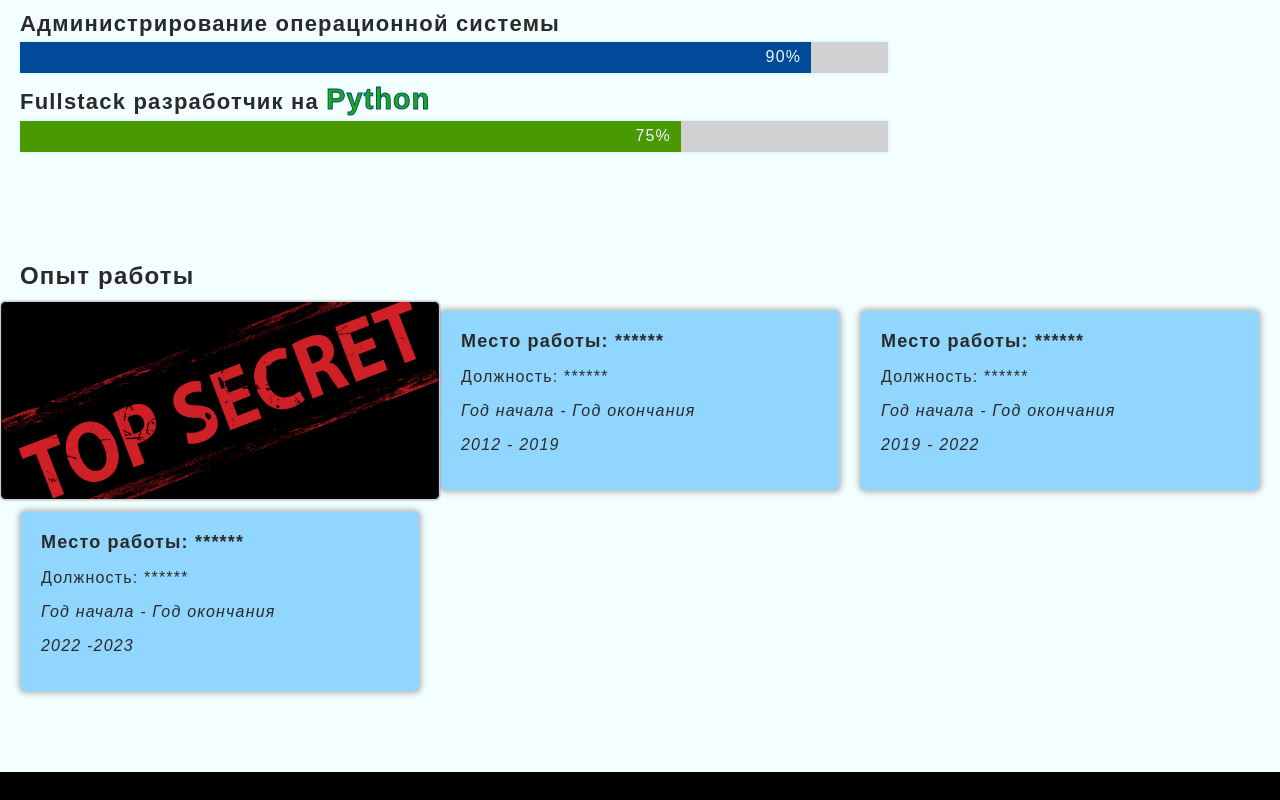
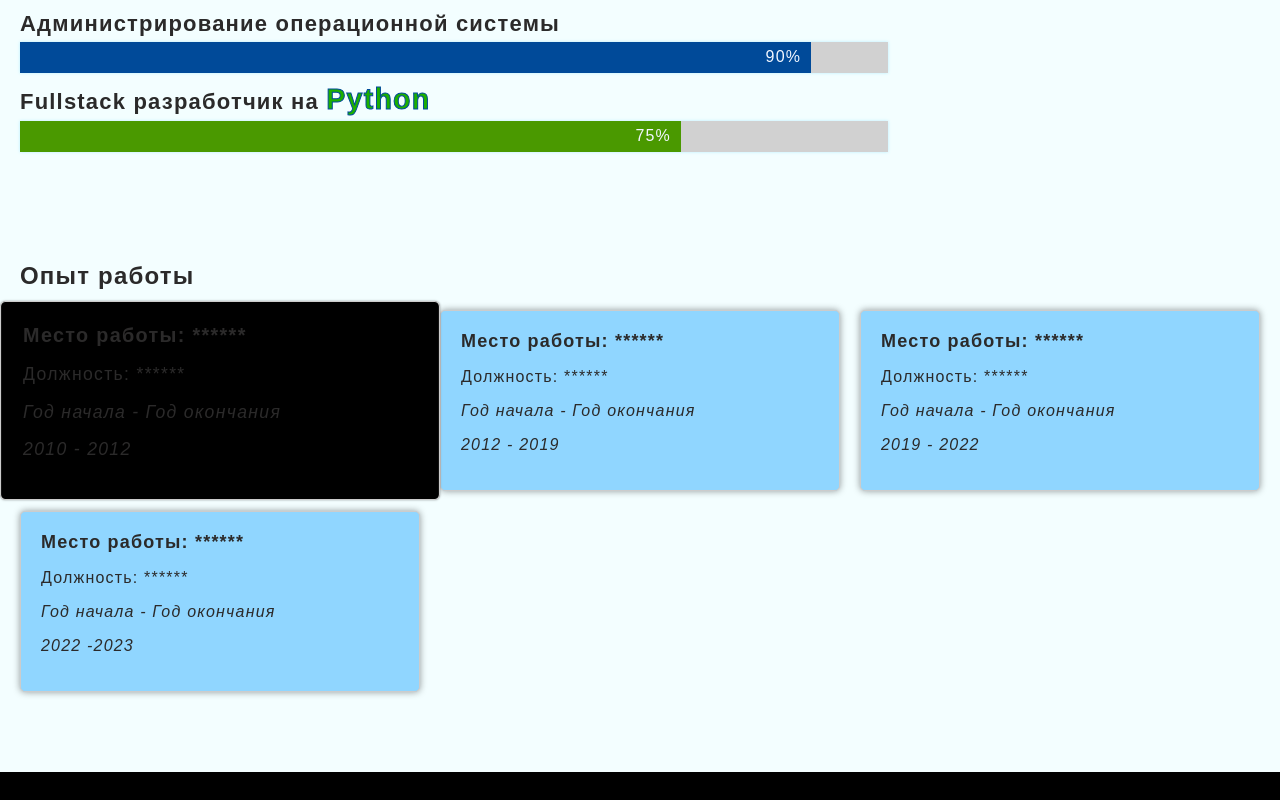
Before and after one commit to Gennadii87/E10, a plain HTML site: page index.html in a window 1280 px wide. In both pictures the pointer is over the element 220 px from the left and 1051 px from the top of the page. Shown: the part 651-1451 px from the top of the page. Drawn offline with Linux system fonts and the light colour scheme.

Commit message:
Update style.css

```diff
--- a/style.css
+++ b/style.css
@@ -157,11 +157,7 @@ article .demo {
 .experience .timeline-item:hover {
     background-color: rgb(0, 0, 0);
     box-shadow: 0 0 2px rgba(0, 0, 0, 0.4);
-    color: #0000;
-    background-image: url(img/ts.png);
-    background-size: cover;
-    background-position: center;
-        transform: scale(1.1);
+    transform: scale(1.1);
   }
   .forecastCard:nth-of-type(1) {
     animation-delay: 0.1s;
```
